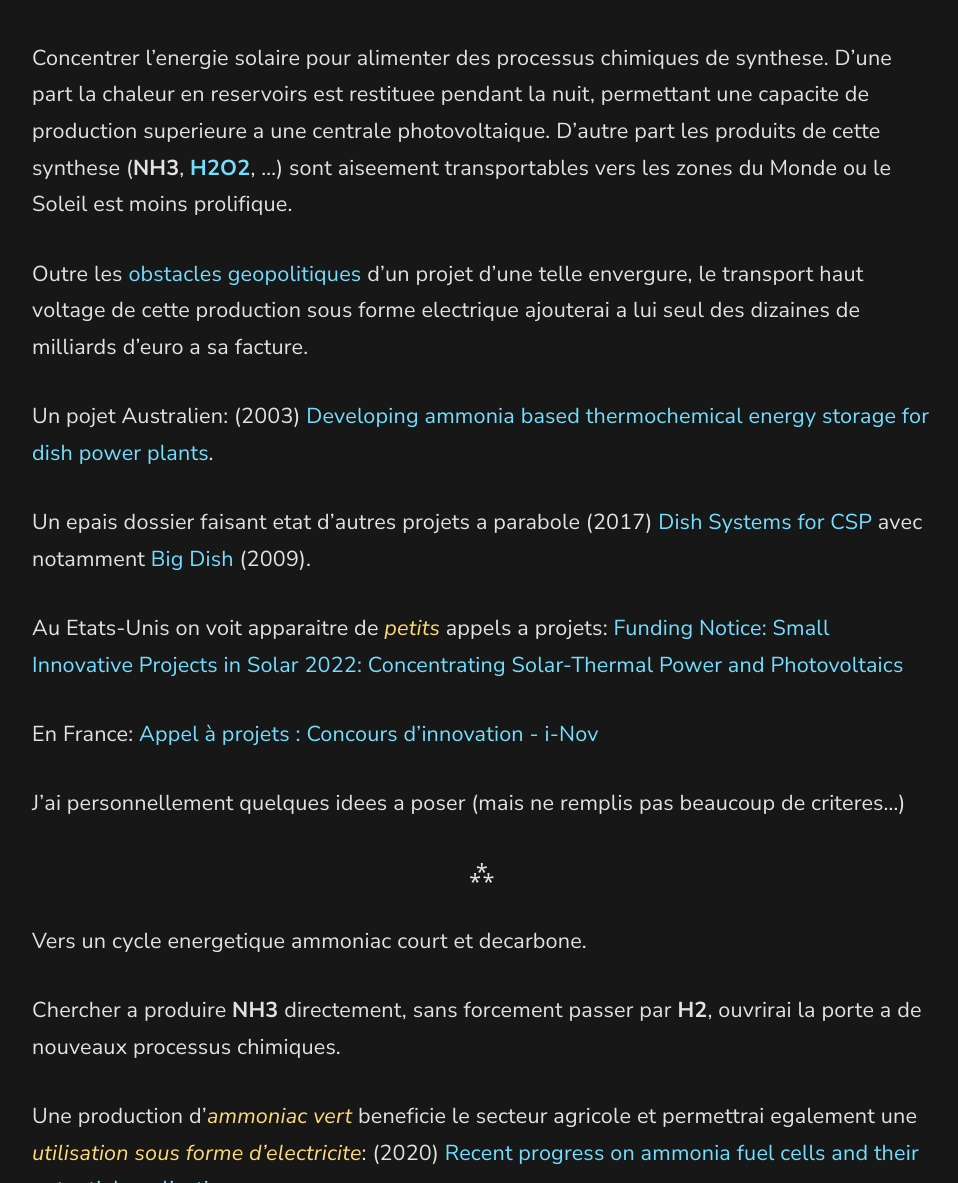
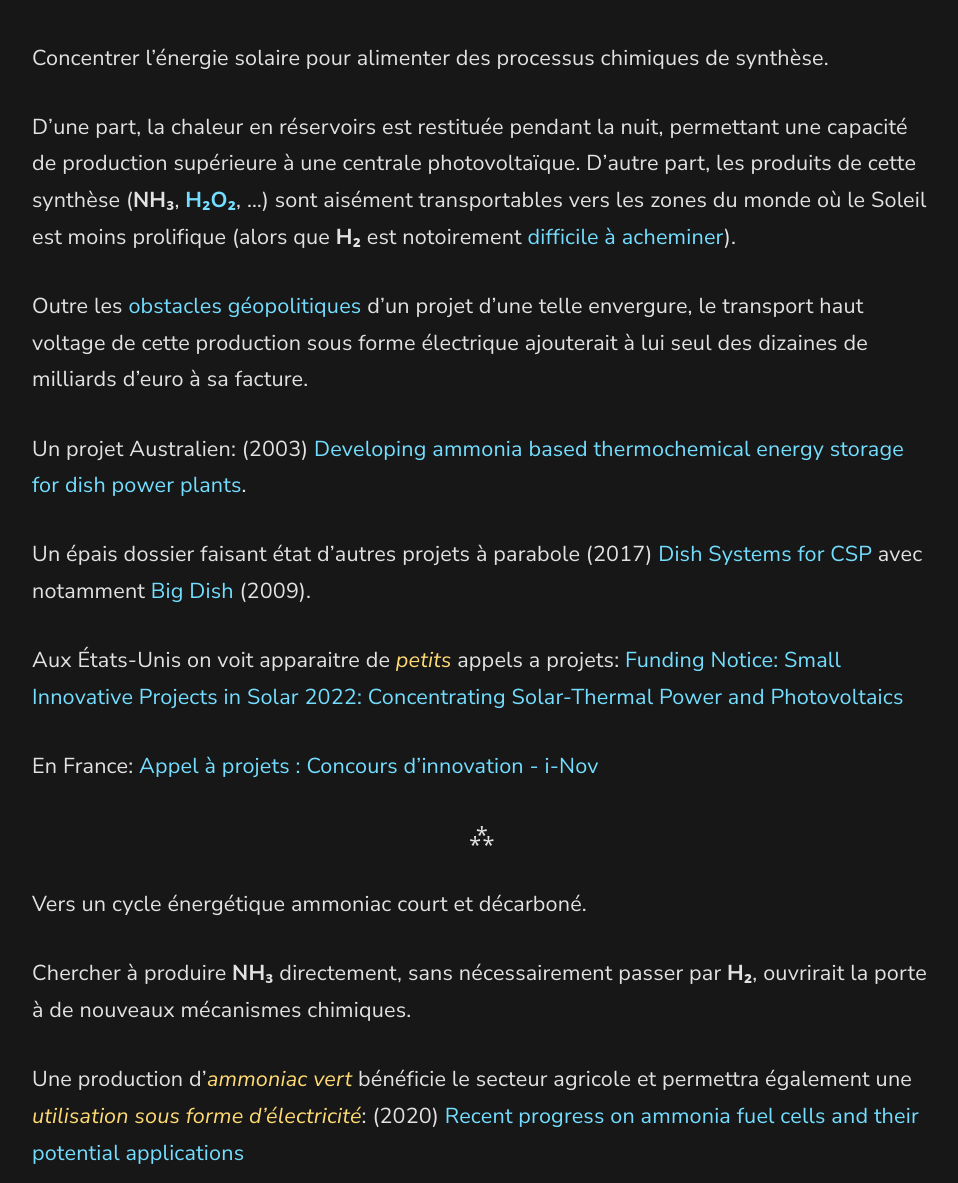
Before and after one commit to fenollp/fenollp.github.io, a Jekyll site: the page built from _posts/2022-02-12-engrais-france-independance.md, in a window 1280 px wide and 1400 px high, scrolled down 4206 px, cut to the strip 217-1400 px from the top of the window. Shown: the whole strip, without its empty margins (158-1116 px from the left). Built offline with Jekyll 4.4.1, drawn with Linux system fonts in a browser that asks for light colours; some of the changed text lies outside the part shown.

Commit message:
fixes (#4)

```diff
--- a/_posts/2022-02-12-engrais-france-independance.md
+++ b/_posts/2022-02-12-engrais-france-independance.md
@@ -1,27 +1,25 @@
 ---
 published: true
-title: "Agriculture & engrais azotes: vers l'indépendance de la France sur les imports énergétiques"
+title: "Agriculture & engrais azotés: vers l'indépendance de la France sur les imports énergétiques"
 layout: post
 categories: [solar, power, sustainable, solarpunk, post-scarcity]
 permalink: engrais-france-independance
 ---
 
-<!-- FIXME accents -->
-
-D'apres (2021) [Crop Yields - Our World in Data](https://ourworldindata.org/crop-yields), le top3 des pays Europeens en **rendements réalisables** de cultures de ble (plus conservateurs que les « rendements potentiels » biophysiques; réalisables en utilisant les technologies et gestion actuelles, en 2000) sont *le Royaume-Uni, la France et* **l'Ukraine** avec respectivement et approximativement 8, 7 et 6 tonnes par hectare.
+D'après (2021) [Crop Yields - Our World in Data](https://ourworldindata.org/crop-yields), le top 3 des pays Européens en **rendements réalisables** de cultures de blé (plus conservateurs que les « rendements potentiels » biophysiques; réalisables en utilisant les technologies et gestion actuelles, en 2000) sont *le Royaume-Uni, la France et* **l'Ukraine** avec respectivement et approximativement 8, 7 et 6 tonnes par hectare.
 
 Pour donner une perspective, *la Chine, les Etats-Unis et la Russie sont autour de 5, 4.5 et 4 t/ha*.
 
 <iframe src="https://ourworldindata.org/explorers/crop-yields?facet=none&Crop=Wheat&Metric=Attainable+yield&country=IND~USA~GBR~NGA~BRA~FRA~UKR~DZA~CHN~RUS&hideControls=true" loading="lazy" style="width: 100%; height: 600px; border: 0px none;"></iframe>
 
 
-## Consommation francaise d'engrais azotes
+## Consommation française d'engrais azotés
 
-Les [engrais mineraux](https://fr.wikipedia.org/wiki/Engrais#Engrais_min%C3%A9raux) sont composes autour du triptyque **NPK** (de leur symbole atomique **N**: azote, **P**: phosphore, **K**: potassium). La composante **N** s'exprime en [ammonium **NH4⁺**](https://fr.wikipedia.org/wiki/Ammonium) qui est le plus souvent produit par [protonation](https://fr.wikipedia.org/wiki/Protonation) —l'ajout d'un proton— de l'[ammoniac **NH3**](https://fr.wikipedia.org/wiki/Ammoniac). Pour en savoir un peu plus sur [le cycle de l'azote](https://www.infometha.org/pour-aller-plus-loin/le-cycle-de-lazote).
+Les [engrais minéraux](https://fr.wikipedia.org/wiki/Engrais#Engrais_min%C3%A9raux) sont composés autour du triptyque **N·P·K** (de leur symbole atomique **N**: azote, **P**: phosphore, **K**: potassium). La composante **N** s'exprime en [ammonium **NH₄⁺**](https://fr.wikipedia.org/wiki/Ammonium) qui est le plus souvent produit par [protonation](https://fr.wikipedia.org/wiki/Protonation) —l'ajout d'un proton— de l'[ammoniac **NH₃**](https://fr.wikipedia.org/wiki/Ammoniac). Pour en savoir un peu plus sur [le cycle de l'azote](https://www.infometha.org/pour-aller-plus-loin/le-cycle-de-lazote).
 
 <p align="center">⁂</p>
 
-A travers le monde, on synthetise **NH3** avec le procédé centenaire [Haber-Bosch](https://fr.wikipedia.org/wiki/Proc%C3%A9d%C3%A9_Haber) a partir de dihydrogene **H2** extrait par [vaporeformage](https://fr.wikipedia.org/wiki/Vaporeformage) du gaz naturel **CH4**. *On emet ainsi 2.6 kg de gazs a effet de serre par killogramme d'ammoniac produit.*
+A travers le monde, on synthétise **NH₃** avec le procédé centenaire [Haber-Bosch](https://fr.wikipedia.org/wiki/Proc%C3%A9d%C3%A9_Haber) a partir de dihydrogène **H₂** extrait par [vaporeformage](https://fr.wikipedia.org/wiki/Vaporeformage) du gaz naturel **CH₄**. *On émet ainsi 2.6 kg de gazs à effet de serre par kilogramme d'ammoniac produit.*
 
 Pour citer (2020) [Life cycle energy use and greenhouse gas emissions of ammonia production from renewable resources and industrial by-products](https://pubs.rsc.org/en/content/articlelanding/2020/gc/d0gc02301a#:~:text=With%20ammonia%20being%20the%20second,tons%20of%20CO2%20annually) et aussi [www.science.org](https://www.science.org/content/article/ammonia-renewable-fuel-made-sun-air-and-water-could-power-globe-without-carbon#:~:text=The%20emissions%20add%20up%3A%20Ammonia%20production%20consumes%20about%202%25%20of%20the%20world%27s%20energy%20and%20generates%201%25%20of%20its%20CO2):
 
@@ -59,49 +57,48 @@ Court reportage du CNRS en guise d'introduction: [Poudre de soleil](https://www.
 
 <p align="center"><iframe width="560" height="315" src="https://www.youtube-nocookie.com/embed/Uya65xGnJU4" title="YouTube video player" frameborder="0" allow="accelerometer; autoplay; clipboard-write; encrypted-media; gyroscope; picture-in-picture" allowfullscreen></iframe></p>
 
-Concentrer l'energie solaire pour alimenter des processus chimiques de synthese.
-D'une part la chaleur en reservoirs est restituee pendant la nuit, permettant une capacite de production superieure a une centrale photovoltaique.
-D'autre part les produits de cette synthese (**NH3**, [**H2O2**](https://fr.wikipedia.org/wiki/Peroxyde_d%27hydrog%C3%A8ne), ...) sont aiseement transportables vers les zones du Monde ou le Soleil est moins prolifique.
+Concentrer l'énergie solaire pour alimenter des processus chimiques de synthèse.
 
-Outre les [obstacles geopolitiques](https://en.wikipedia.org/wiki/Desertec#Obstacles) d'un projet d'une telle envergure, le transport haut voltage de cette production sous forme electrique ajouterai a lui seul des dizaines de milliards d'euro a sa facture.
+D'une part, la chaleur en réservoirs est restituée pendant la nuit, permettant une capacité de production supérieure à une centrale photovoltaïque.
+D'autre part, les produits de cette synthèse (**NH₃**, [**H₂O₂**](https://fr.wikipedia.org/wiki/Peroxyde_d%27hydrog%C3%A8ne), ...) sont aisément transportables vers les zones du monde où le Soleil est moins prolifique (alors que **H₂** est notoirement [difficile à acheminer](https://fr.wikipedia.org/wiki/Stockage_de_l%27hydrog%C3%A8ne#Sous_forme_liquide)).
 
-Un pojet Australien: (2003) [Developing ammonia based thermochemical energy storage for dish power plants](https://sci-hub.ru/10.1016/j.solener.2003.07.020).
+Outre les [obstacles géopolitiques](https://en.wikipedia.org/wiki/Desertec#Obstacles) d'un projet d'une telle envergure, le transport haut voltage de cette production sous forme électrique ajouterait à lui seul des dizaines de milliards d'euro à sa facture.
 
-Un epais dossier faisant etat d'autres projets a parabole (2017) [Dish Systems for CSP](https://www.osti.gov/servlets/purl/1356835) avec notamment [Big Dish](https://bigdishsolar.com/) (2009).
+Un projet Australien: (2003) [Developing ammonia based thermochemical energy storage for dish power plants](https://sci-hub.ru/10.1016/j.solener.2003.07.020).
 
-Au Etats-Unis on voit apparaitre de *petits* appels a projets: [Funding Notice: Small Innovative Projects in Solar 2022: Concentrating Solar-Thermal Power and Photovoltaics](https://www.energy.gov/eere/solar/articles/funding-notice-small-innovative-projects-solar-2022-concentrating-solar-thermal)
+Un épais dossier faisant état d'autres projets à parabole (2017) [Dish Systems for CSP](https://www.osti.gov/servlets/purl/1356835) avec notamment [Big Dish](https://bigdishsolar.com/) (2009).
+
+Aux États-Unis on voit apparaitre de *petits* appels a projets: [Funding Notice: Small Innovative Projects in Solar 2022: Concentrating Solar-Thermal Power and Photovoltaics](https://www.energy.gov/eere/solar/articles/funding-notice-small-innovative-projects-solar-2022-concentrating-solar-thermal)
 
 En France: [Appel à projets : Concours d'innovation - i-Nov](https://www.bpifrance.fr/nos-appels-a-projets-concours/appel-a-projets-concours-dinnovation-i-nov)
 
-J'ai personnellement quelques idees a poser (mais ne remplis pas beaucoup de criteres...)
+<p align="center">⁂</p>
+
+Vers un cycle énergétique ammoniac court et décarboné.
+
+Chercher à produire **NH₃** directement, sans nécessairement passer par **H₂**, ouvrirait la porte à de nouveaux mécanismes chimiques.
+
+Une production d'*ammoniac vert* bénéficie le secteur agricole et permettra également une *utilisation sous forme d'électricité*: (2020) [Recent progress on ammonia fuel cells and their potential applications](https://sci-hub.ru/10.1039/d0ta08810b)
+
+> [...] ammonia fuel cells offer a clean and reliable energy source, which can mitigate many of the limitations associated with hydrogen economy and contribute to a more nearby sustainable future [...]
+
+[Heliogen](https://heliogen.com/), une [licorne](https://www.crunchbase.com/organization/heliogen) à envergure internationale, combine des avancées techniques sur les [concentrateurs solaires à tour](https://fr.wikipedia.org/wiki/Centrale_solaire_thermodynamique) pour produire **H₂** à grande échelle et à un prix attractif, via l'[électrolyse](https://fr.wikipedia.org/wiki/%C3%89lectrolyse) et peut-être aussi [le craquage de l'eau par photocatalyse](https://fr.wikipedia.org/wiki/Craquage_de_l%27eau_par_photocatalyse).
+
+<p align="center"><iframe width="560" height="315" src="https://www.youtube-nocookie.com/embed/ZvdENQ5KMjo" title="YouTube video player" frameborder="0" allow="accelerometer; autoplay; clipboard-write; encrypted-media; gyroscope; picture-in-picture" allowfullscreen></iframe></p>
+
+Plusieurs innovations utilisées par cette entreprise ont été inventées en Allemagne, France, Espagne et Europe.
+Notamment la simplification et optimisation du [design et de l'actuation des héliostats](http://next-csp.eu/wp-content/uploads/2020/11/200916_SolarPACES_2020_High-performance-Stellio-V1b_220dpi.pdf), et [la calibration et le contrôle](https://doi.org/10.1016/j.solener.2003.12.006) des dizaines de milliers de ces miroirs par [vision par ordinateur en boucle fermée](https://doi.org/10.1063/1.4949215). *J'aimerais travailler sur ces sujets !*
 
 <p align="center">⁂</p>
 
-Vers un cycle energetique ammoniac court et decarbone.
-
-Chercher a produire **NH3** directement, sans forcement passer par **H2**, ouvrirai la porte a de nouveaux processus chimiques.
-
-Une production d'*ammoniac vert* beneficie le secteur agricole et permettrai egalement une *utilisation sous forme d'electricite*: (2020) [Recent progress on ammonia fuel cells and their potential applications](https://sci-hub.ru/10.1039/d0ta08810b)
-
-> [...] ammonia fuel cells offer a clean and reliable energy source, which can mitigate many of the limitations associated with hydrogen economy and contribute to a more nearby sustainable future [...]
-
-[Heliogen](https://heliogen.com/), une [licorne](https://www.crunchbase.com/organization/heliogen) a envergure internationale, combine des avancees techniques sur les [concentrateurs solaires a tour](https://fr.wikipedia.org/wiki/Centrale_solaire_thermodynamique) pour produire **H2** a grande echelle et a un prix attractif, via l'[électrolyse](https://fr.wikipedia.org/wiki/%C3%89lectrolyse) et peut-etre aussi [le craquage de l'eau par photocatalyse](https://fr.wikipedia.org/wiki/Craquage_de_l%27eau_par_photocatalyse).
-
-<p align="center"><iframe width="560" height="315" src="https://www.youtube-nocookie.com/embed/ZvdENQ5KMjo" title="YouTube video player" frameborder="0" allow="accelerometer; autoplay; clipboard-write; encrypted-media; gyroscope; picture-in-picture" allowfullscreen></iframe></p>
-
-Plusieurs innovations utilisees par cette entreprises ont ete invente en Allemagne, France, Espagne et Europe.
-Notamment la simplification et optimisation du [design et de l'actuation des heliostats](http://next-csp.eu/wp-content/uploads/2020/11/200916_SolarPACES_2020_High-performance-Stellio-V1b_220dpi.pdf), et [la calibration et le controle](https://doi.org/10.1016/j.solener.2003.12.006) des dizaines de milliers de ces mirroirs par [vision par ordinateur en boucle fermee](https://doi.org/10.1063/1.4949215).
-
-<p align="center">⁂</p>
-
-Camparaison des densite energetique de quelque molecules porteuses d'hydrogene:
+Comparaison des densité énergétique de quelque molécules porteuses d'hydrogène:
 
 | Molecule(s) | MJ/kg | kWh/kg | source |
 |---|---|---|---|
-| aqueous **H2O2** (60%) | 2.1 | | [www.ncbi.nlm.nih.gov](https://www.ncbi.nlm.nih.gov/pmc/articles/PMC4857479/#:~:text=The%20energy%20density%20of%20aqueous,compressed%20hydrogen) |
-| **H2** | 120 | 33.33 | [www.h2data.de](http://www.h2data.de) |
-| **CH4**, propane, gasoil, diesel | | 11-14 | [www.h2data.de](http://www.h2data.de) |
-| **NH3** | 22.5 | 5.8 | [www.energy.gov](https://www.energy.gov/sites/prod/files/2015/01/f19/fcto_nh3_h2_storage_white_paper_2006.pdf) |
+| **H₂O₂** (aqueux à 60%) | 2.1 | | [www.ncbi.nlm.nih.gov](https://www.ncbi.nlm.nih.gov/pmc/articles/PMC4857479/#:~:text=The%20energy%20density%20of%20aqueous,compressed%20hydrogen) |
+| **H₂** | 120 | 33.33 | [www.h2data.de](http://www.h2data.de) |
+| **CH₄** / propane / diesel | | 11-14 | [www.h2data.de](http://www.h2data.de) |
+| **NH₃** | 22.5 | 5.8 | [www.energy.gov](https://www.energy.gov/sites/prod/files/2015/01/f19/fcto_nh3_h2_storage_white_paper_2006.pdf) |
 
 
 ## Risques
@@ -114,8 +111,8 @@ Camparaison des densite energetique de quelque molecules porteuses d'hydrogene:
 
 <p align="center">⁂</p>
 
-L'utilisation d'engrais azotes a augmentee de presque un ordre de magnitude ces quatre dernieres generations.
-Leurs role dans l'infiltration de nitrates dans les nappes phreatiques et dans l'explosion d'[efflorescences algales](https://fr.wikipedia.org/wiki/Efflorescence_algale), meme partage avec notamment celui de l'elevage porcin, font que leur utilisation est [critiquee jusque dans la sphere publique](https://www.20minutes.fr/planete/3022163-20210416-projet-loi-climat-bataille-vue-engrais-azote-vendredi-assemblee).
+L'utilisation d'engrais azotés a augmenté de presque un ordre de magnitude ces quatre dernières générations.
+Leurs role dans l'infiltration de nitrates dans les nappes phréatiques et dans l'explosion d'[efflorescences algales](https://fr.wikipedia.org/wiki/Efflorescence_algale), même partagé avec notamment celui de l'élevage porcin, font que leur utilisation est [critiquée jusque dans la sphère publique](https://www.20minutes.fr/planete/3022163-20210416-projet-loi-climat-bataille-vue-engrais-azote-vendredi-assemblee).
 
 <p align="center">⁂</p>
 
@@ -137,13 +134,13 @@ Leurs role dans l'infiltration de nitrates dans les nappes phreatiques et dans l
 
 <p align="center">⁂</p>
 
-Le rapport n°646 (2019-2020) [L'agriculture face au défi de la production d'énergie](https://www.senat.fr/rap/r19-646/r19-646_mono.html) de MM. Roland COURTEAU, sénateur et Jean-Luc FUGIT, député, fait au nom de l'Office parlementaire d'évaluation des choix scientifiques et technologiques, déposé le 16 juillet 2020 et particulierement la section *14. Réduire les fuites indésirables de gaz lors de la méthanisation, notamment de méthane, de CO2 et d'ammoniac* merite certainement le coup d'oeil.
+Le rapport au Sénat (2019-2020) [L'agriculture face au défi de la production d'énergie](https://www.senat.fr/rap/r19-646/r19-646_mono.html) touche plusieurs points negatifs, particulièrement la section *14. Réduire les fuites indésirables de gaz lors de la méthanisation, notamment de méthane, de CO2 et d'ammoniac*.
 
 <p align="center">⁂</p>
 
-Un risque geopolitique ?
-Rendre le/les pays plus independants dans les secteurs de l'energie et de l'agriculture au benefice de la stabilite de ceux-ci changerai de fait les contrats d'echanges internationaux.
-La France importerai potentiellement moins de gaz d'origine Norvegienne ou **Russe**.
+Un risque géopolitique ?
+
+Rendre le/les pays plus indépendants dans les secteurs de l'énergie et de l’agriculture au bénéfice de la stabilité de ceux-ci changera de fait les contrats d'échange internationaux. La France importera potentiellement moins de gaz d’origine Norvégienne ou **Russe**.
 
 
 (2015) [Le blé : géohistoire d’un grain au cœur du pouvoir](https://www.cairn.info/revue-geoeconomie-2015-5-page-195.htm#:~:text=31,t%2Dil.%20Dans)
@@ -152,11 +149,11 @@ La France importerai potentiellement moins de gaz d'origine Norvegienne ou **Rus
 
 <p align="center">⁂</p>
 
-Cette annee 2022 commencant avec un arriere gout [de guerre froide, en son sein: l'Urkaine](https://www.lamontagne.fr/paris-75000/actualites/pourquoi-le-ble-est-l-arme-secrete-de-la-russie-de-poutine-dans-sa-quete-de-revanche_14060861/), ne devrait-elle pas se terminer par un projet energetique de collaboration open-source a envergure internationale ?
+Cette année 2022 commençant avec un arrière goût [de guerre froide, en son sein: l'Ukraine](https://www.lamontagne.fr/paris-75000/actualites/pourquoi-le-ble-est-l-arme-secrete-de-la-russie-de-poutine-dans-sa-quete-de-revanche_14060861/), ne devrait-elle pas se terminer par ***un projet énergétique de collaboration open-source à envergure internationale*** ?
 
-Il faut allier nos forces et collaborer pour trouver ces catalyseurs abondants qui transformeront l'immense et intarissable quantite d'energie emise du seul reacteur a fusion nucleaire du coin qui nous parviens en huit minutes apres avoir parcourus 150 millions de kilometres: notre etoile.
+Il faut allier nos forces et collaborer pour trouver ces catalyseurs abondants qui transformeront l’immense et intarissable quantité d'énergie émise du seul réacteur à fusion nucléaire du coin qui nous parvient en huit minutes après avoir parcourus 150 millions de kilomètres: notre étoile.
 
-Nous avons a realiser des projets technologiques titanesques tout en vivant une periode hyper inegalitaire/connectee/consumerisee.
-Peut-etre faudra-t-il rappatrier le platine d'un ou deux asteroides dans la foulee et pourquoi pas !
+Nous avons à réaliser des projets technologiques titanesques tout en vivant une période hyper inégalitaire/connectée/consumérisée.
+Peut-être faudra-t-il [rapatrier le platine d’un ou deux astéroïdes](https://www.transastracorp.com/apis-spacecraft) dans la foulée… et pourquoi pas !
 
-Finalement, nous n'avons jamais ete aussi proche d'une [societe de l'abondance](https://fr.wikipedia.org/wiki/%C3%89conomie_de_l%27abondance).
+Finalement, nous n'avons jamais été aussi proche d'une [société de l'abondance](https://fr.wikipedia.org/wiki/%C3%89conomie_de_l%27abondance).
```
Also changed, not shown: other parts of _posts/2022-02-12-engrais-france-independance.md (+2 -2 lines).
